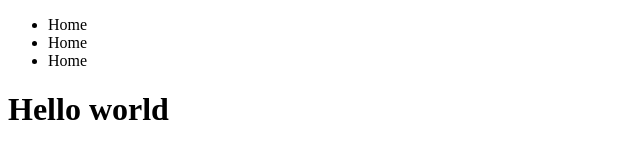
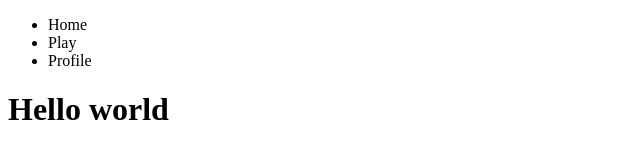
Before and after one commit to danignz/collaborative, a plain HTML site: page index.html in a window 1280 px wide. Shown: the full height of the page, 0-640 px from the left. Drawn offline with Linux system fonts and the light colour scheme.

Commit message:
navar Done

```diff
--- a/index.html
+++ b/index.html
@@ -10,8 +10,8 @@
   <nav>
     <ul>
       <li <a href="/">Home</a></li>
-      <li <a href="/">Home</a></li>
-      <li <a href="/">Home</a></li>
+      <li <a href="/"></a>Play</li>
+      <li <a href="/">Profile</a></li>
     </ul>
   </nav>
   <h1>Hello world</h1>
```
